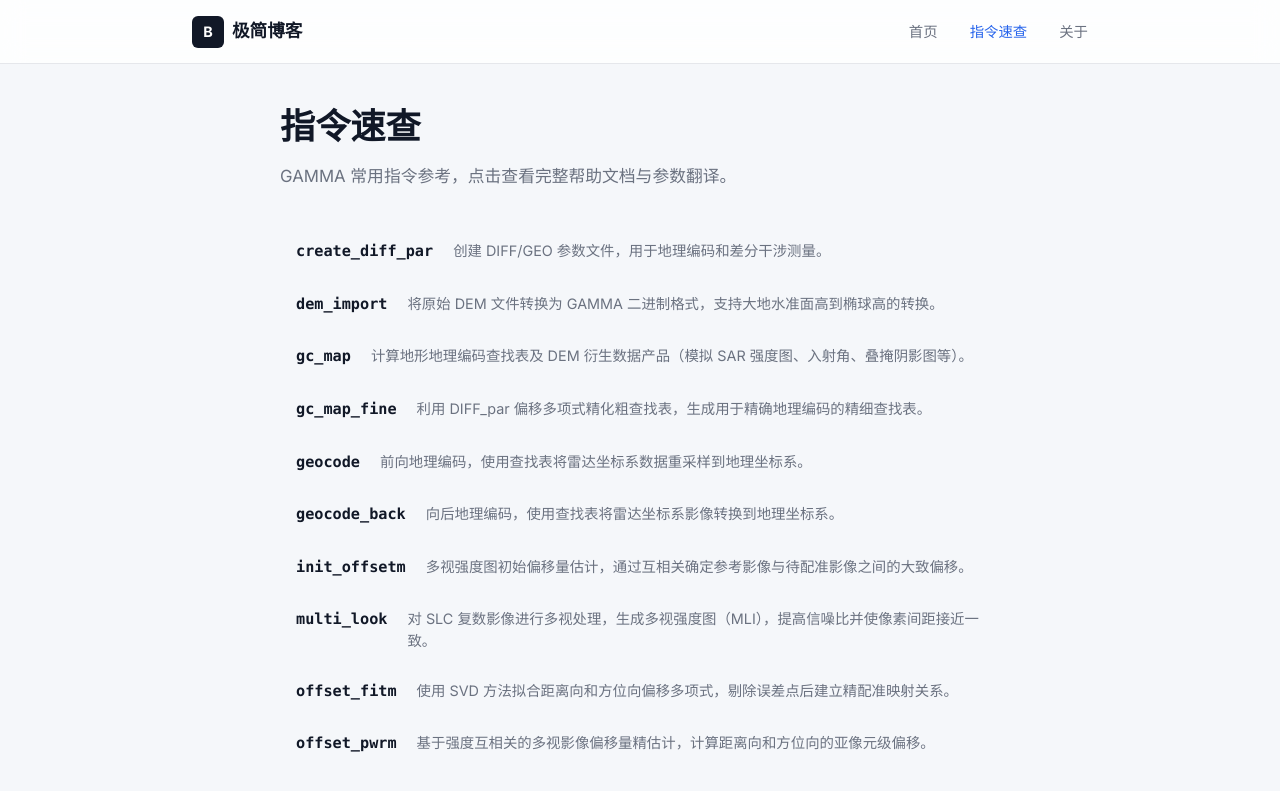
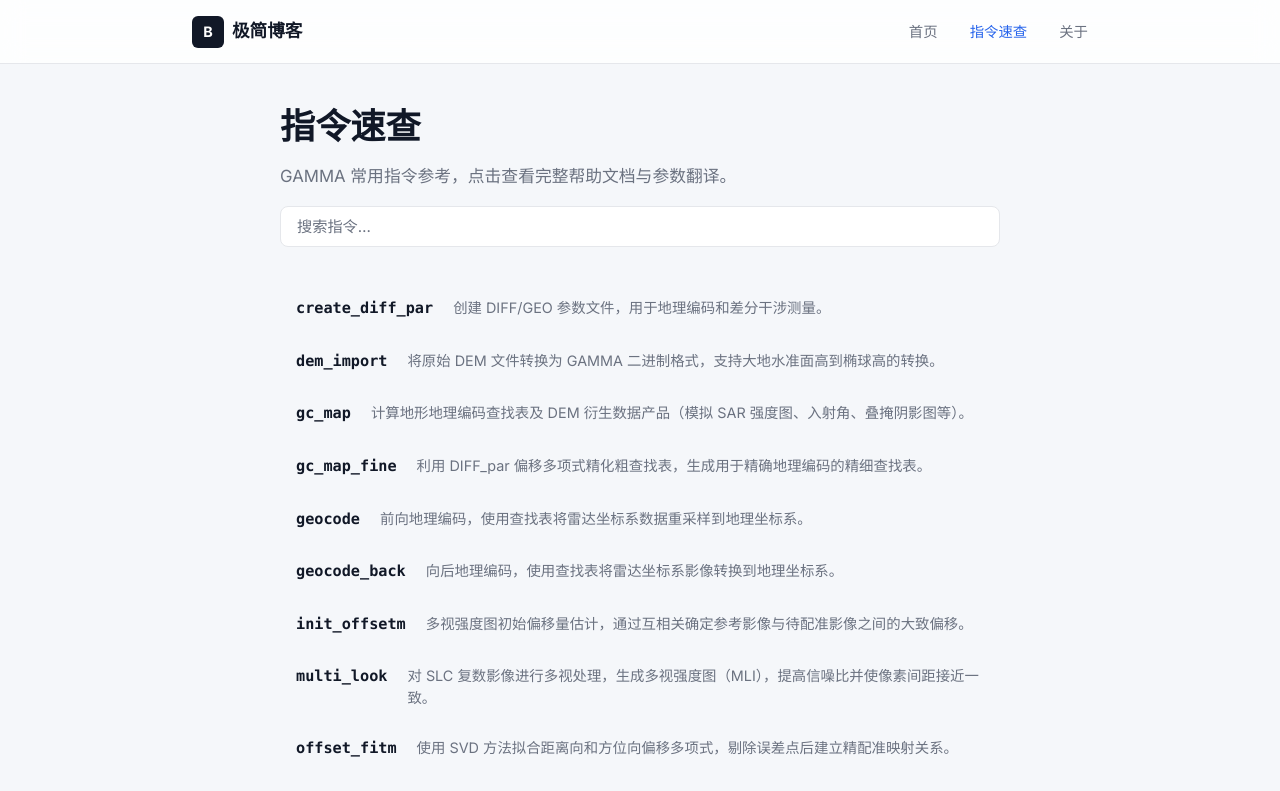
Before and after one commit to DGAL831143/dgal-blog, a Vue app: page /dgal-blog/commands in a window 1280 px wide. Shown: the top 791 px of the page. Built offline with nearby package versions, Linux system fonts and the light colour scheme.

Commit message:
feat: 指令速查页添加搜索过滤功能
- 新增搜索输入框，实时过滤指令列表
- 匹配范围：指令名、中文说明、分类

```diff
--- a/src/views/Commands.vue
+++ b/src/views/Commands.vue
@@ -3,9 +3,21 @@
  * 指令速查页：按字母顺序展示所有指令
  * 数据来源：posts/commands/ 下所有 .md 文件（自动扫描）
  */
+import { computed, ref } from 'vue'
 import { loadCommands } from '../utils/loadPosts.js'
 
 const commands = loadCommands()
+const query = ref('')
+
+const filtered = computed(() => {
+  const q = query.value.trim().toLowerCase()
+  if (!q) return commands
+  return commands.filter((c) => {
+    return c.title.toLowerCase().includes(q) ||
+           c.summary.toLowerCase().includes(q) ||
+           c.category.toLowerCase().includes(q)
+  })
+})
 </script>
 
 <template>
@@ -15,10 +27,18 @@ const commands = loadCommands()
       <p class="cmds-desc">
         GAMMA 常用指令参考，点击查看完整帮助文档与参数翻译。
       </p>
+      <input
+        v-model="query"
+        type="text"
+        class="cmds-search"
+        placeholder="搜索指令…"
+      />
     </header>
 
+    <p v-if="query && filtered.length === 0" class="cmds-empty">无匹配指令</p>
+
     <ul class="cmds-list">
-      <li v-for="cmd in commands" :key="cmd.slug" class="cmds-item">
+      <li v-for="cmd in filtered" :key="cmd.slug" class="cmds-item">
         <router-link :to="`/command/${cmd.slug}`" class="cmds-link">
           <code class="cmds-name">{{ cmd.title }}</code>
           <span class="cmds-summary">{{ cmd.summary }}</span>
@@ -50,6 +70,36 @@ const commands = loadCommands()
   font-size: 1.05rem;
   color: var(--color-text-muted);
   line-height: 1.7;
+}
+
+.cmds-search {
+  width: 100%;
+  margin-top: 16px;
+  padding: 10px 16px;
+  font-size: 0.95rem;
+  font-family: var(--font-family);
+  color: var(--color-primary);
+  background: var(--color-card-bg);
+  border: 1px solid var(--color-border);
+  border-radius: var(--radius);
+  outline: none;
+  transition: border-color var(--transition), box-shadow var(--transition);
+}
+
+.cmds-search::placeholder {
+  color: var(--color-text-muted);
+}
+
+.cmds-search:focus {
+  border-color: var(--color-accent);
+  box-shadow: 0 0 0 3px rgba(37, 99, 235, 0.1);
+}
+
+.cmds-empty {
+  text-align: center;
+  color: var(--color-text-muted);
+  font-size: 0.9rem;
+  padding: 32px 0;
 }
 
 .cmds-list {
```
